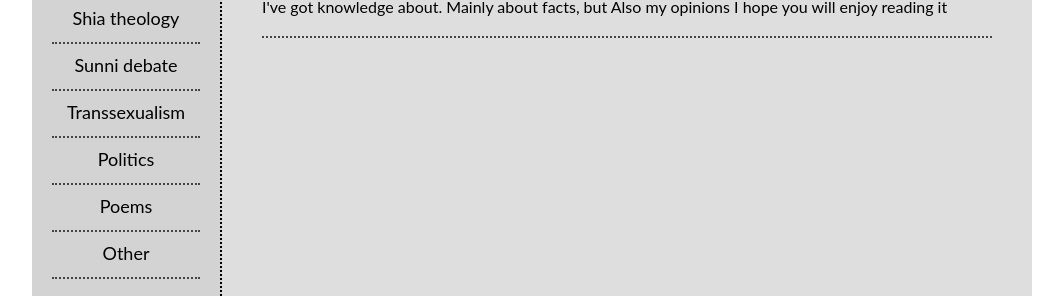
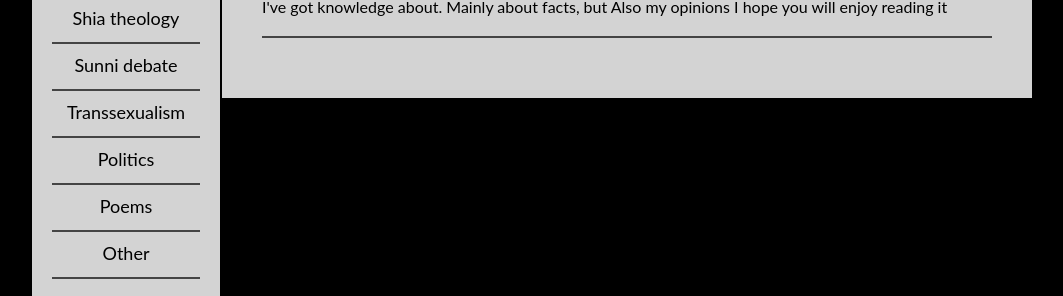
Before and after one commit to Apodikti/Apodikti, a plain HTML site: page index.html in a window 1280 px wide. Shown: the part 294-590 px from the top of the page, without its empty margins (108-1171 px from the left). Drawn offline with Linux system fonts and the light colour scheme.

Commit message:
Update style.css

```diff
--- a/style.css
+++ b/style.css
@@ -1,6 +1,6 @@
 body
 {
-    background-color: #ffffff;
+    background-color: black;
     font-family: 'Lato', sans-serif;
 }
 
@@ -39,7 +39,7 @@ body
     background-color: lightgray;
     text-align: center;
     font-size: 18px;
-    border-right: 2px dotted black;
+    border-right: 2px solid black;
 }
 
 #content
@@ -47,8 +47,8 @@ body
     float: left;
     padding: 40px;
     width: 730px;
-    background-color: #dedede;
-    min-height: 580px;
+    background-color: lightgray;
+    min-height: 100px;
     text-align: justify;
 }
 
@@ -68,7 +68,7 @@ body
     height: 25px;
     font-size: 18px;
     padding: 10px;
-    border-right: 2px dotted #444444;
+    border-right: 2px solid #444444;
     opacity: 0.8;
 }
 
@@ -83,12 +83,12 @@ body
     font-size:18px;
     height:25px;
     padding: 10px;
-    border-bottom: 2px dotted #444444;
+    border-bottom: 2px solid #444444;
 }
 
 .optionL:hover
 {
-    background-color: #f36742;
+    background-color: black;
     color: white;
     cursor: pointer;
 }
@@ -105,5 +105,5 @@ body
     height: 5px;
     margin-top: 15px;
     margin-bottom: 20px;
-    border-bottom: 2px dotted #444444;
+    border-bottom: 2px solid #444444;
 }
```
